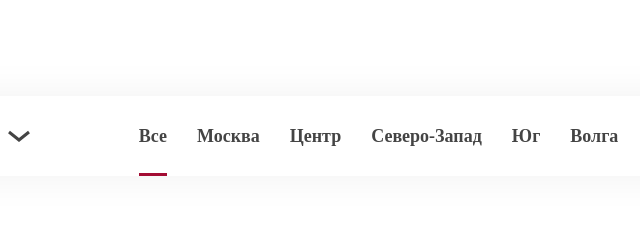
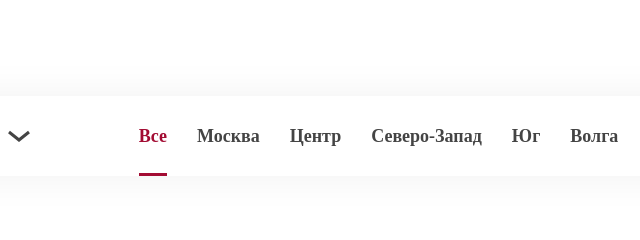
Before and after one commit to ArtegorNexus/peach-test, a website built with webpack: page src/index.html in a window 1280 px wide. Shown: the part 1600-1840 px from the top of the page, 252-892 px from the left. Built offline with nearby package versions, Linux system fonts and the light colour scheme; a web font is replaced by a local one.

Commit message:
try scroll

```diff
--- a/src/scss/blocks/_offices.scss
+++ b/src/scss/blocks/_offices.scss
@@ -186,6 +186,7 @@
       transition: all 0.3s ease 0s;
     }
     &._active {
+      color: #a30c33;
       &::after {
         width: 100%;
       }
```
